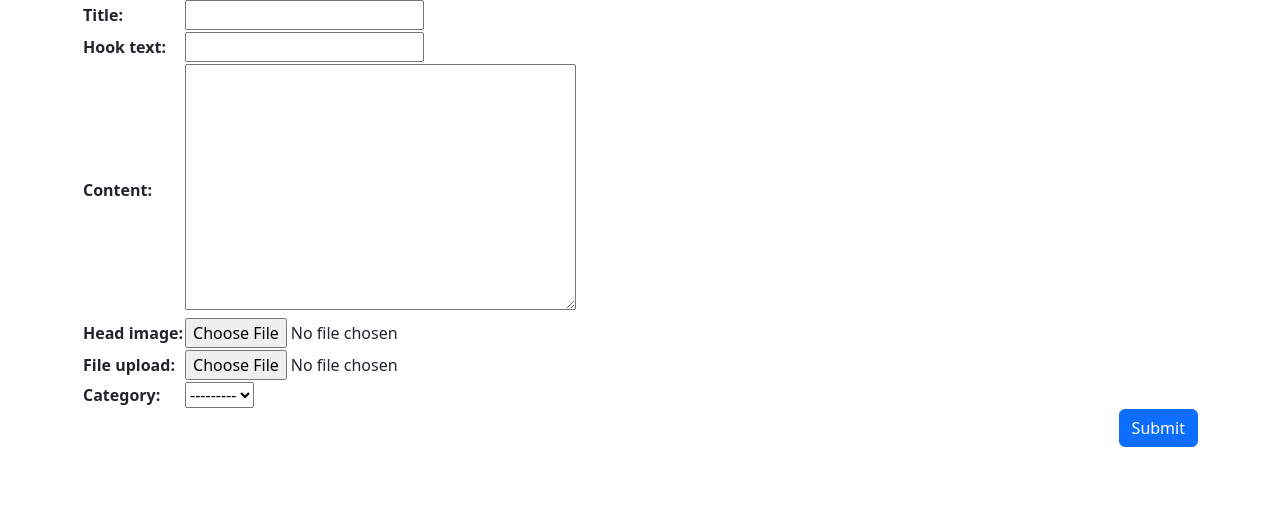
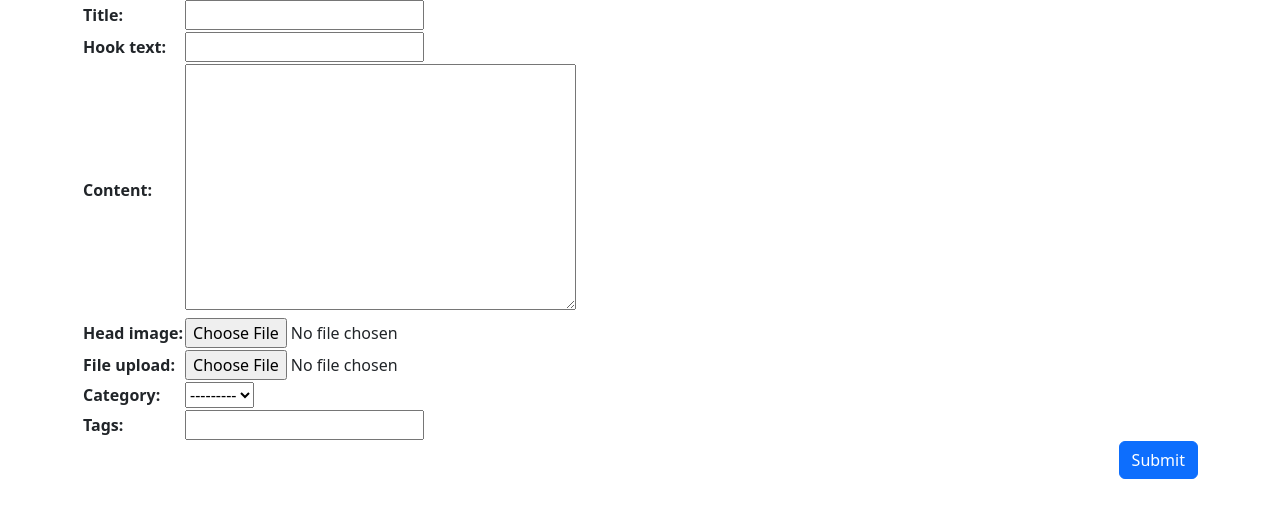
Before and after one commit to Jhsysng/Study, a Django app: page /blog/create_post/ in a window 1280 px wide. Shown: the part 154-672 px from the top of the page. Run offline with Django 4.2, Linux system fonts and the light colour scheme; the visitor is signed in with stand-in values (Sample User, id 1); data that the repository does not hold is empty; some libraries are stand-ins or nearby versions.

Commit message:
post tag

```diff
--- a/Django/blog/templates/blog/post_form.html
+++ b/Django/blog/templates/blog/post_form.html
@@ -8,6 +8,10 @@
   <form method="post" enctype="multipart/form-data">{% csrf_token %}
     <table>
       {{form}}
+      <tr>
+        <th><label for="id_tags_str">Tags:</label></th>
+        <td><input type="text" name="tags_str" id="id_tags_str"></td>
+      </tr>
     </table>
     <button type="submit" class="btn btn-primary float-end">Submit</button>
   </form>
--- a/Django/blog/views.py
+++ b/Django/blog/views.py
@@ -3,6 +3,7 @@ from django.contrib.auth.mixins import LoginRequiredMixin, UserPassesTestMixin
 from .models import Post,Category,Tag
 from django.shortcuts import render, redirect
 from django.core.exceptions import PermissionDenied
+from django.utils.text import slugify
 class PostList(ListView):
     model=Post
     ordering='-pk'
@@ -22,7 +23,24 @@ class PostCreate(LoginRequiredMixin, UserPassesTestMixin, CreateView):
         current_user=self.request.user
         if current_user.is_authenticated and (current_user.is_staff or current_user.is_superuser):
             form.instance.author=current_user
-            return super(PostCreate,self).form_valid(form)
+            response=super(PostCreate,self).form_valid(form)
+
+            tags_str=self.request.POST.get('tags_str')
+            if tags_str:
+                tags_str=tags_str.strip()
+
+                tags_str=tags_str.replace(',',';')
+                tags_list=tags_str.split(';')
+
+                for t in tags_list:
+                    t = t.strip()
+                    tag, is_tag_created=Tag.objects.get_or_create(name=t)
+                    if is_tag_created:
+                        tag.slug=slugify(t,allow_unicode=True)
+                        tag.save()
+                    self.object.tags.add(tag)
+
+            return response
         else:
             return redirect('/blog/')
 class PostDetail(DetailView):
```
Also changed, not shown: Django/blog/tests.py (+9 -0 lines).
